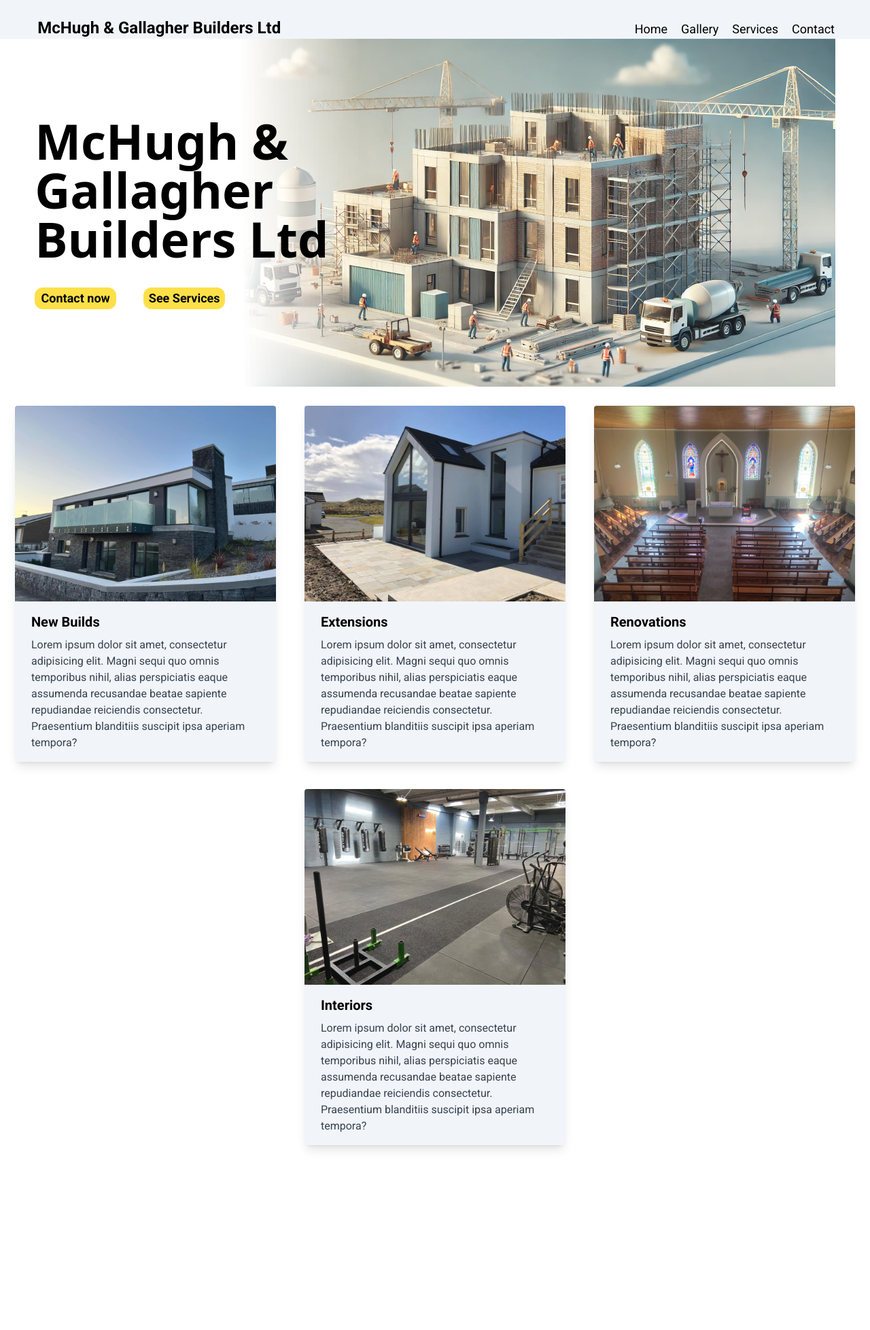
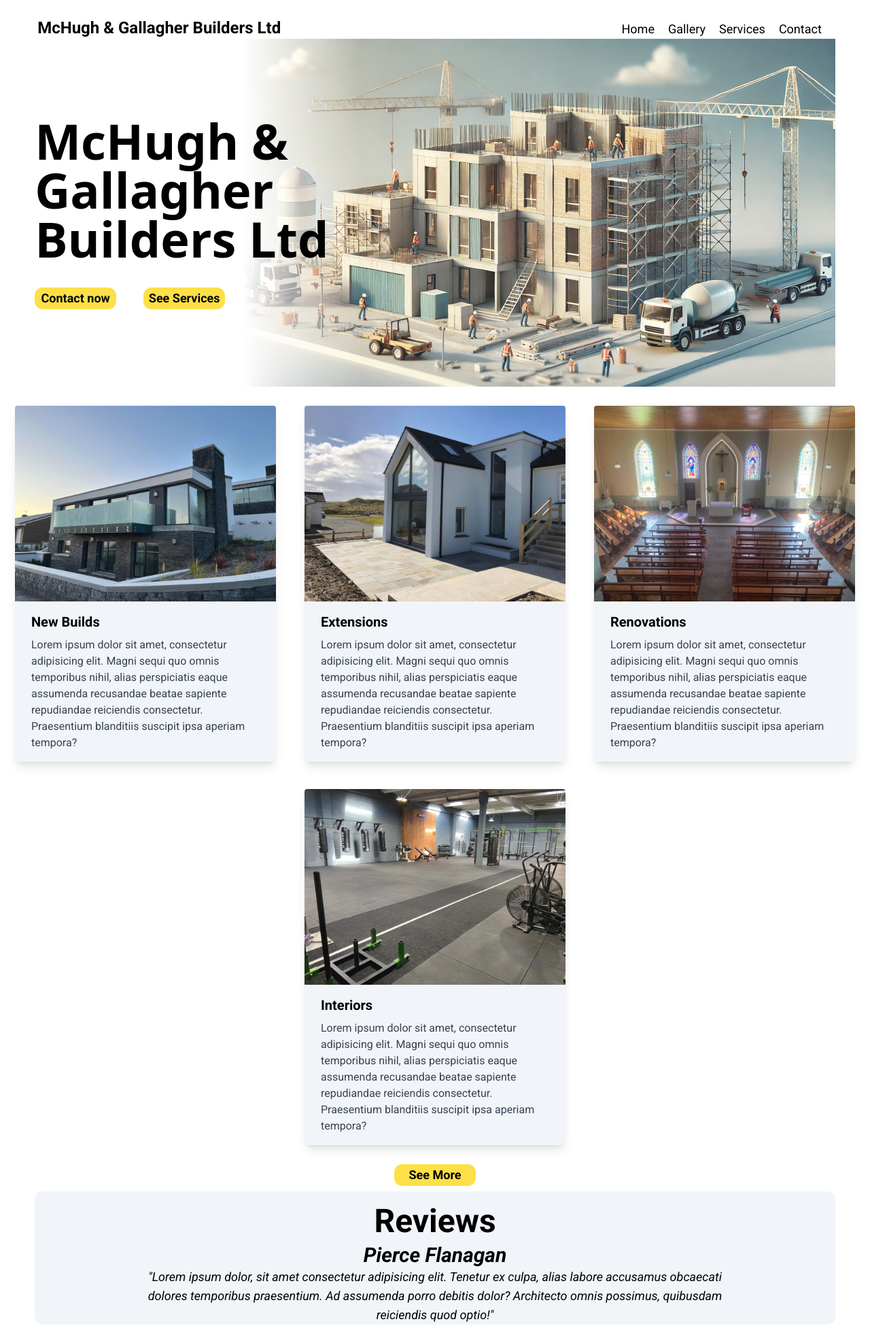
Before and after one commit to Shiv-ansh-moore/McHugh-Gallagher-Builders-website, a React (Vite) app in the folder McHugh-Gallagher-Builders-website/: page / in a window 1280 px wide. Shown: the whole page at 68% size. Before the commit the page ends 1705 px from the top, so only its background shows below. Built offline with nearby package versions, Linux system fonts and the light colour scheme.

Commit message:
review done

```diff
--- a/McHugh-Gallagher-Builders-website/src/components/HomeServices.jsx
+++ b/McHugh-Gallagher-Builders-website/src/components/HomeServices.jsx
@@ -1,7 +1,9 @@
 import Card from "./Card";
+import { Link } from "react-router-dom";
 
 const HomeServices = () => {
   return (
+    <>
       <div className="flex justify-evenly pt-2 w-full flex-wrap">
         <div className="p-5">
           <Card
@@ -44,6 +46,14 @@ const HomeServices = () => {
           />
         </div>
       </div>
+      <div className="pt-2 flex justify-center">
+        <Link to="/Services">
+          <button className="bg-yellow-300 h-8 text-lg font-bob font-semibold w-[120px] rounded-xl">
+            See More
+          </button>
+        </Link>
+      </div>
+    </>
   );
 };
 export default HomeServices;
--- a/McHugh-Gallagher-Builders-website/src/components/Navbar.jsx
+++ b/McHugh-Gallagher-Builders-website/src/components/Navbar.jsx
@@ -3,12 +3,12 @@ import { Link } from "react-router-dom";
 
 const Navbar = () => {
   return (
-    <div className="sticky top-0 z-50">
-      <div className="flex font-bob  bg-slate-100 h-[57px]">
-        <Link to="/" className="pl-1 mt-auto font-bold text-2xl ml-[4vw]">
+    <div className="z-50 ml-[4vw] mr-[4vw]">
+      <div className="flex font-bob h-[57px]">
+        <Link to="/" className="pl-1 mt-auto font-bold text-2xl">
           <h1>McHugh & Gallagher Builders Ltd</h1>
         </Link>
-        <div className="ml-auto mt-auto text-lg mr-[4vh]">
+        <div className="ml-auto mt-auto text-lg">
           <ul className="flex">
             <li className="pl-2.5 pr-2.5 hover:bg-slate-200">
               <Link to="/">Home</Link>
--- /dev/null
+++ b/McHugh-Gallagher-Builders-website/src/components/Testimonial.jsx
@@ -0,0 +1,23 @@
+const Testimonial = () => {
+  return (
+    <>
+      <div className="mr-[4vw] ml-[4vw] font-bob pt-5 bg-slate-100 rounded-xl mt-2 mb-2">
+        <div className="flex justify-center">
+          <h1 className="text-5xl font-bold">Reviews</h1>
+        </div>
+        <div className="flex justify-center">
+          <div className="text-center pt-2 max-w-[70vw]">
+            <h2 className="italic text-3xl font-bold">Pierce Flanagan</h2>
+            <p className="italic text-lg">
+              "Lorem ipsum dolor, sit amet consectetur adipisicing elit. Tenetur
+              ex culpa, alias labore accusamus obcaecati dolores temporibus
+              praesentium. Ad assumenda porro debitis dolor? Architecto omnis
+              possimus, quibusdam reiciendis quod optio!"
+            </p>
+          </div>
+        </div>
+      </div>
+    </>
+  );
+};
+export default Testimonial;
--- a/McHugh-Gallagher-Builders-website/src/pages/Home.jsx
+++ b/McHugh-Gallagher-Builders-website/src/pages/Home.jsx
@@ -2,6 +2,7 @@ import React from "react";
 import Navbar from "../components/Navbar";
 import Hero from "../components/Hero";
 import HomeServices from "../components/HomeServices";
+import Testimonial from "../components/Testimonial";
 
 const Home = () => {
   return (
@@ -9,6 +10,7 @@ const Home = () => {
         <Navbar/>
         <Hero/>
         <HomeServices/>
+        <Testimonial/>
     </div>
   );
 };
```
Lines whose indentation alone changed are shown as unchanged.
